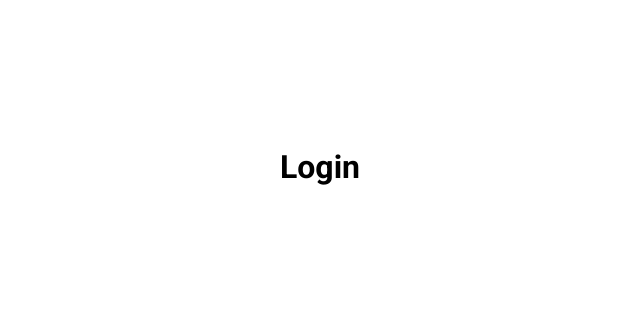
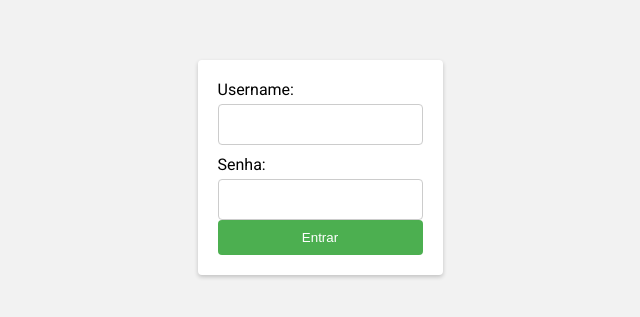
Before and after one commit to lucasttavares/Projeto-Final-PW2, a React (Create React App) app in the folder front-end/: page /login in a window 1280 px wide. Shown: the part 233-550 px from the top of the page, without its empty margins (320-960 px from the left). Built offline with nearby package versions, Linux system fonts and the light colour scheme.

Commit message:
Tela de Login

```diff
--- a/front-end/src/pages/Login/index.tsx
+++ b/front-end/src/pages/Login/index.tsx
@@ -1,7 +1,38 @@
-import React from "react";
+import React, { useState} from 'react';
+import { useNavigate } from 'react-router-dom';
 
-const Login = () => {
-  return <h1>Login</h1>;
-};
+import api from '../../services/api';
+import "./style.css";
+
+function Login() {
+  const navigate = useNavigate();
+  const [username, setUsername] = useState('');
+  const [password, setPassword] = useState('');
+
+  async function login() {
+    const response = await api.get("admin", {
+      params: {
+        username,
+        password
+      },
+    });
+
+  }
+  return (
+    <div className="login-form-container">
+      <form onSubmit={login} className="login-form">
+        <div className="input-group">
+          <label>Username:</label>
+          <input type="text" value={username} onChange={(e) => {setUsername(e.target.value);}} />
+        </div>
+        <div>
+          <label>Senha:</label>
+          <input type="password" value={password} onChange={(e) => {setPassword(e.target.value);}} />
+        </div>
+        <button type="submit">Entrar</button>
+      </form>
+    </div>
+  );
+}
 
 export default Login;
--- /dev/null
+++ b/front-end/src/pages/Login/style.css
@@ -0,0 +1,56 @@
+#root{
+    background-color: #f2f2f2;
+}
+
+.login-form-container {
+    display: flex;
+    justify-content: center;
+    align-items: center;
+    height: 100vh;
+    background-color: #f2f2f2;
+  }
+
+  .login-form {
+    padding: 20px;
+    background-color: #fff;
+    box-shadow: 0 2px 4px rgba(0, 0, 0, 0.2);
+    border-radius: 4px;
+    width: 100%;
+    max-width: 400px;
+  }
+
+  .input-group {
+    margin-bottom: 10px;
+  }
+
+  label {
+    display: block;
+    margin-bottom: 5px;
+  }
+
+  input {
+    width: 100%;
+    padding: 10px;
+    border: 1px solid #ccc;
+    border-radius: 4px;
+  }
+
+  button {
+    width: 100%;
+    padding: 10px;
+    background-color: #4caf50;
+    color: #fff;
+    border: none;
+    border-radius: 4px;
+    cursor: pointer;
+  }
+
+  @media (max-width: 600px) {
+    .login-form-container {
+      padding: 20px;
+    }
+
+    .login-form {
+      box-shadow: none;
+    }
+  }
```
